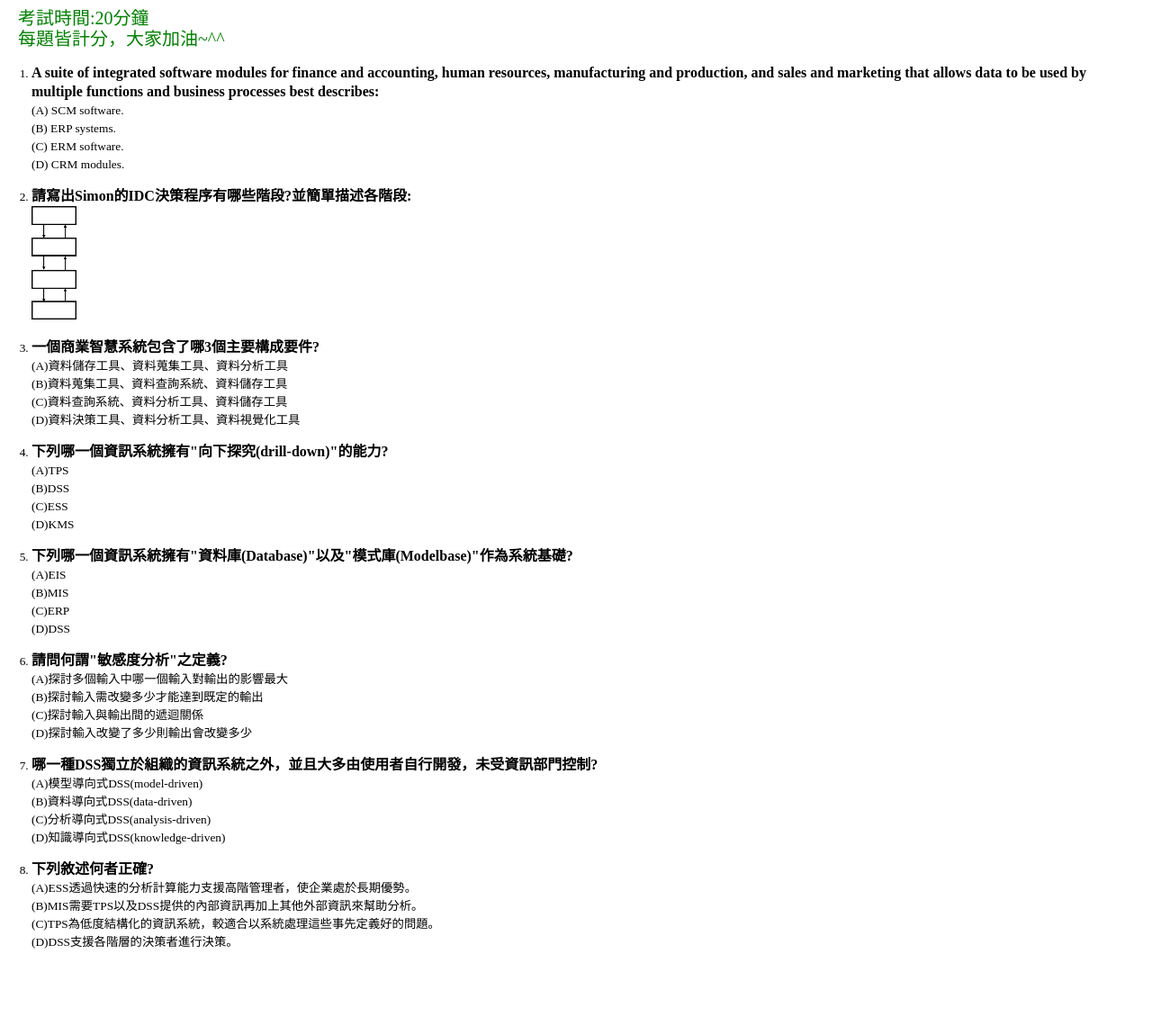
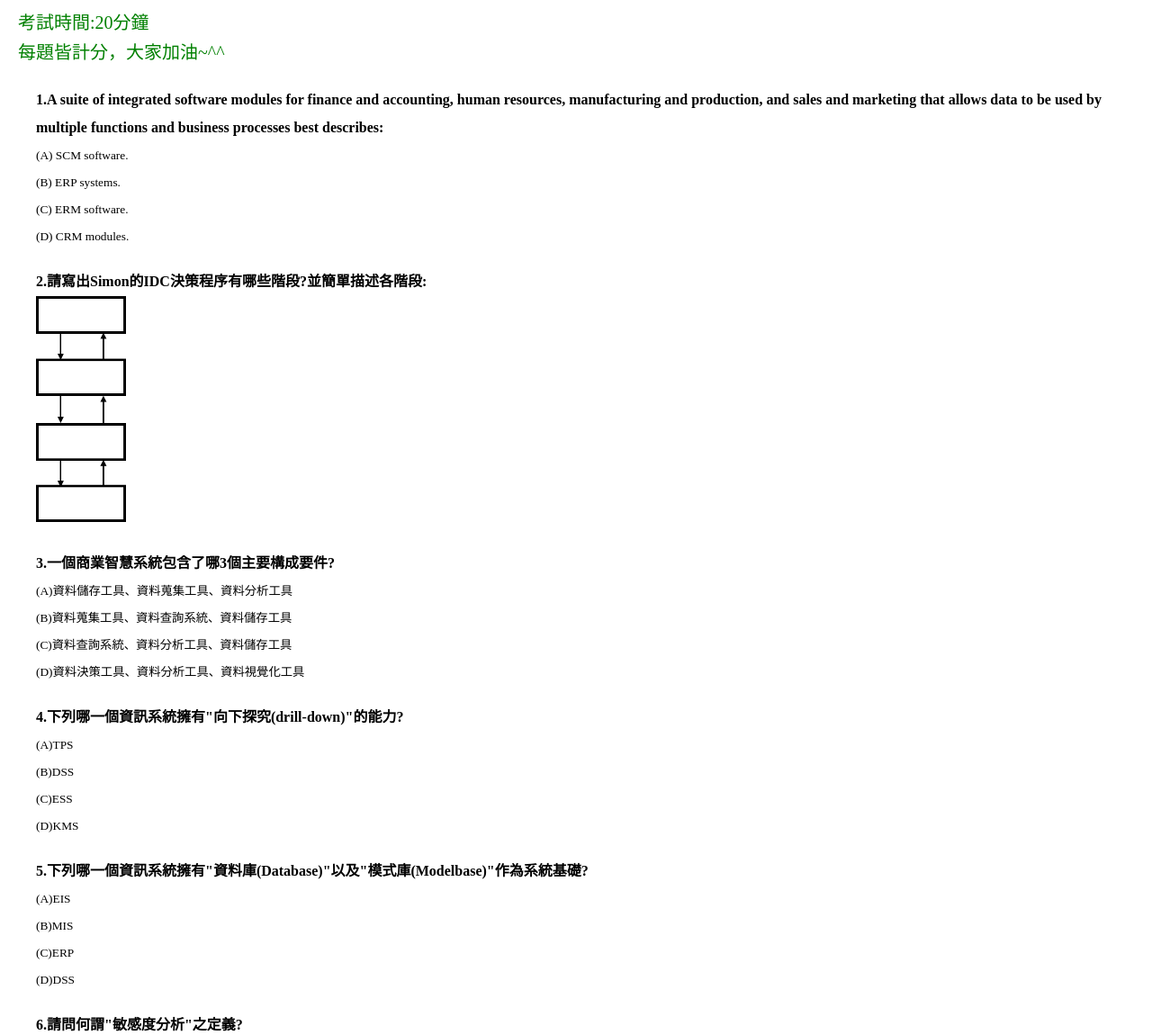
Before and after one commit to ck7179/Web_quiz, a plain HTML site: page index.html in a window 1280 px wide. Shown: the top 1150 px of the page at 90% size. Before the commit the page ends 1082 px from the top, so only its background shows below. Drawn offline with Linux system fonts and the light colour scheme.

Commit message:
Add files via upload

```diff
--- a/all.css
+++ b/all.css
@@ -19,7 +19,7 @@ body {
     line-height: 1;
 }
 ol, ul {
-
+    list-style: none;
 }
 blockquote, q {
     quotes: none;
@@ -51,7 +51,7 @@ table {
 #main{
     padding: 10px;
     padding-left: 20px;
-    line-height: 20px;
+    line-height: 30px;
     font-size: 10pt;
     font-family:Microsoft JhengHei;
 }
@@ -60,10 +60,13 @@ table {
     font-size: 12pt;
 }
 #img1{
-    width:50px;
+    width:100px;
+}
+ol{
+    display: block;
 }
 li{
-    margin: 15px;
+    margin: 20px;
 }
 .h1{
     font-size: 15pt;
--- a/index.html
+++ b/index.html
@@ -7,56 +7,56 @@
 </head>
 <body>
 	<div id="main">
-			<span class="h1">考試時間:20分鐘<br/>每題皆計分，大家加油~^^</span>
+		<span class="h1">考試時間:20分鐘<br/>每題皆計分，大家加油~^^</span>
 		<ol>
 			<li>
-				<span class="a">A suite of integrated software modules for finance and accounting, human resources, manufacturing and production, and sales and marketing that allows data to be used by multiple functions and business processes best describes:</span><br/>
+				<span class="a">1.A suite of integrated software modules for finance and accounting, human resources, manufacturing and production, and sales and marketing that allows data to be used by multiple functions and business processes best describes:</span><br/>
 				(A) SCM software.<br/>
 				(B) ERP systems.<br/>
 				(C) ERM software.<br/>
 				(D) CRM modules. <br/>
 			</li>
 			<li>
-				<span class="a">請寫出Simon的IDC決策程序有哪些階段?並簡單描述各階段:</span><br/>
+				<span class="a">2.請寫出Simon的IDC決策程序有哪些階段?並簡單描述各階段:</span><br/>
 				<img src="images/1.png" alt="" id="img1">
 			</li>
 			<li>
-				<span class="a">一個商業智慧系統包含了哪3個主要構成要件?</span><br/>
+				<span class="a">3.一個商業智慧系統包含了哪3個主要構成要件?</span><br/>
 				(A)資料儲存工具、資料蒐集工具、資料分析工具<br/>
 				(B)資料蒐集工具、資料查詢系統、資料儲存工具<br/>
 				(C)資料查詢系統、資料分析工具、資料儲存工具<br/>
 				(D)資料決策工具、資料分析工具、資料視覺化工具<br/>
 			</li>
 			<li>
-				<span class="a">下列哪一個資訊系統擁有"向下探究(drill-down)"的能力?</span><br/>
+				<span class="a">4.下列哪一個資訊系統擁有"向下探究(drill-down)"的能力?</span><br/>
 				(A)TPS<br/>
 				(B)DSS<br/>
 				(C)ESS<br/>
 				(D)KMS<br/>
 			</li>
 			<li>
-				<span class="a">下列哪一個資訊系統擁有"資料庫(Database)"以及"模式庫(Modelbase)"作為系統基礎?</span><br/>
+				<span class="a">5.下列哪一個資訊系統擁有"資料庫(Database)"以及"模式庫(Modelbase)"作為系統基礎?</span><br/>
 				(A)EIS<br/>
 				(B)MIS<br/>
 				(C)ERP<br/>
 				(D)DSS<br/>
 			</li>
 			<li>
-				<span class="a">請問何謂"敏感度分析"之定義?</span><br/>
+				<span class="a">6.請問何謂"敏感度分析"之定義?</span><br/>
 				(A)探討多個輸入中哪一個輸入對輸出的影響最大<br/>
 				(B)探討輸入需改變多少才能達到既定的輸出<br/>
 				(C)探討輸入與輸出間的遞迴關係<br/>
 				(D)探討輸入改變了多少則輸出會改變多少<br/>
 			</li>
 			<li>
-				<span class="a">哪一種DSS獨立於組織的資訊系統之外，並且大多由使用者自行開發，未受資訊部門控制?</span><br/>
+				<span class="a">7.哪一種DSS獨立於組織的資訊系統之外，並且大多由使用者自行開發，未受資訊部門控制?</span><br/>
 				(A)模型導向式DSS(model-driven)<br/>
 				(B)資料導向式DSS(data-driven)<br/>
 				(C)分析導向式DSS(analysis-driven)<br/>
 				(D)知識導向式DSS(knowledge-driven)<br/>
 			</li>
 			<li>
-				<span class="a">下列敘述何者正確?</span><br/>
+				<span class="a">8.下列敘述何者正確?</span><br/>
 				(A)ESS透過快速的分析計算能力支援高階管理者，使企業處於長期優勢。<br/>
 				(B)MIS需要TPS以及DSS提供的內部資訊再加上其他外部資訊來幫助分析。<br/>
 				(C)TPS為低度結構化的資訊系統，較適合以系統處理這些事先定義好的問題。<br/>
```
